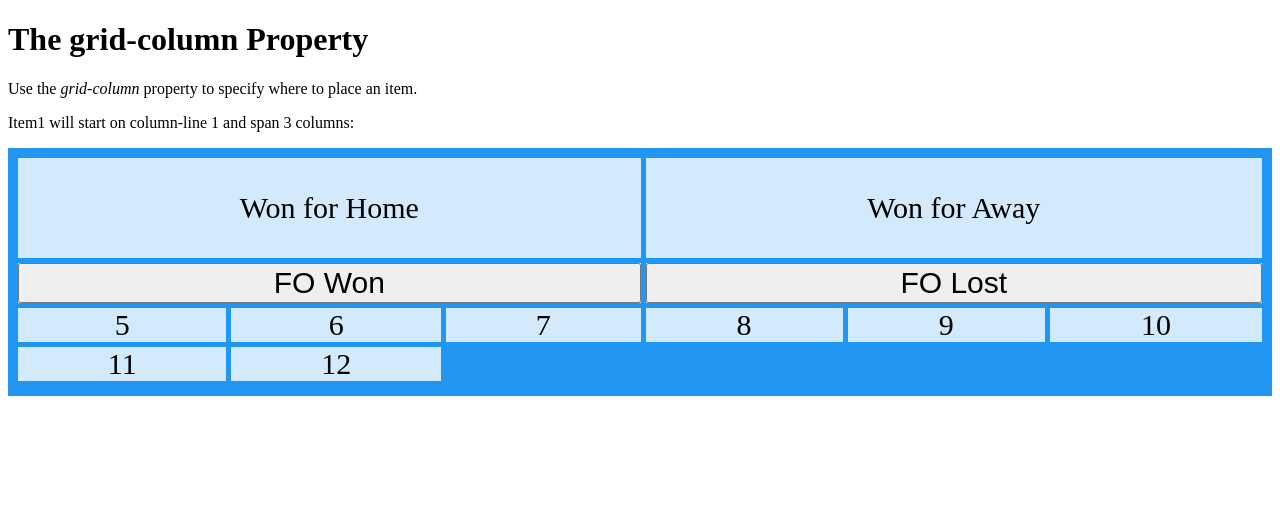
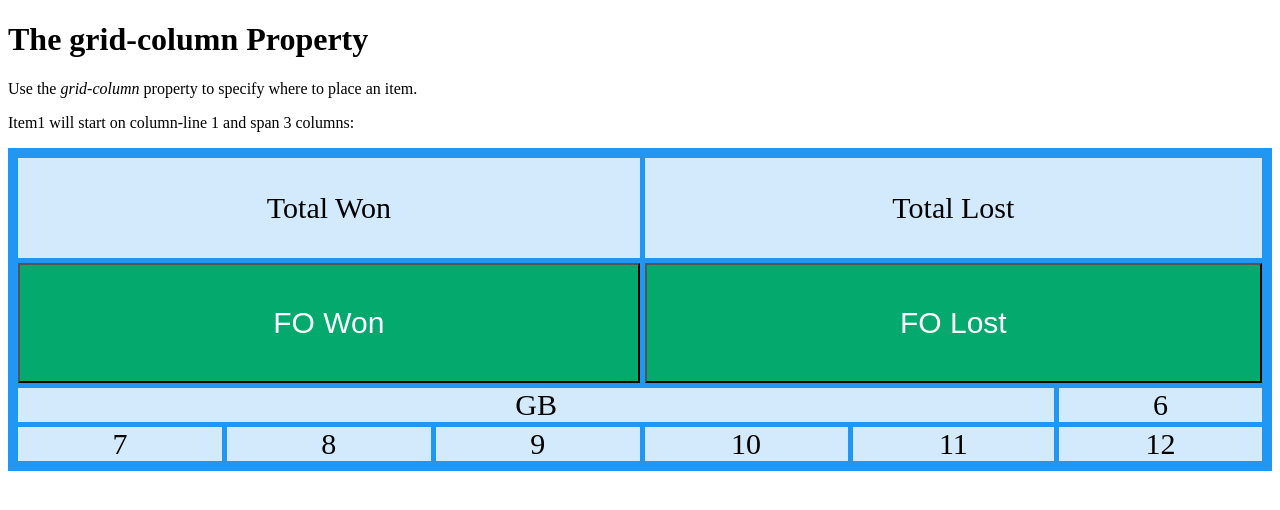
Before and after one commit to IlliniOrange/Faceoff-App, a plain HTML site: page index.html in a window 1280 px wide. Drawn offline with Linux system fonts and the light colour scheme.

Commit message:
Minor changes to UI

```diff
--- a/index.html
+++ b/index.html
@@ -2,10 +2,18 @@
 <html>
 <head>
 <style>
+
+button {
+	height: 120px;
+    font-size: 100%;
+    background-color: #04AA6D;
+    color: white;
+}
+
 .grid-container {
   display: grid;
   grid-template-columns: auto auto auto auto auto auto;
-  grid-template-rows: 100px auto auto auto auto;
+  grid-template-rows: 100px auto auto auto;
   gap: 5px;
   background-color: #2196F3;
   padding: 10px;
@@ -23,6 +31,7 @@
 
 .item1 {
 	grid-column: 1 / span 3;
+
 }
 
 .item2 {
@@ -37,10 +46,8 @@
 	grid-column: 4 / span 3
 }
 
-button {
-	height: 100%;
-    font-size: 100%;
-
+.item5 {
+	grid-column: 1 / span 5
 }
 
 
@@ -54,11 +61,11 @@ button {
 <p>Item1 will start on column-line 1 and span 3 columns:</p>
 
 <div class="grid-container">
-  <div class="item1">Won for Home</div>
-  <div class="item2">Won for Away</div>
+  <div class="item1">Total Won</div>
+  <div class="item2">Total Lost</div>
   <div class="item3"><button>FO Won</button></div>
   <div class="item4"><button>FO Lost</button></div>
-  <div class="item5">5</div>
+  <div class="item5">GB</div>
   <div class="item6">6</div>
   <div class="item7">7</div>
   <div class="item8">8</div>
@@ -68,6 +75,5 @@ button {
   <div class="item12">12</div>
 
 </div>
-
 </body>
 </html>
```
